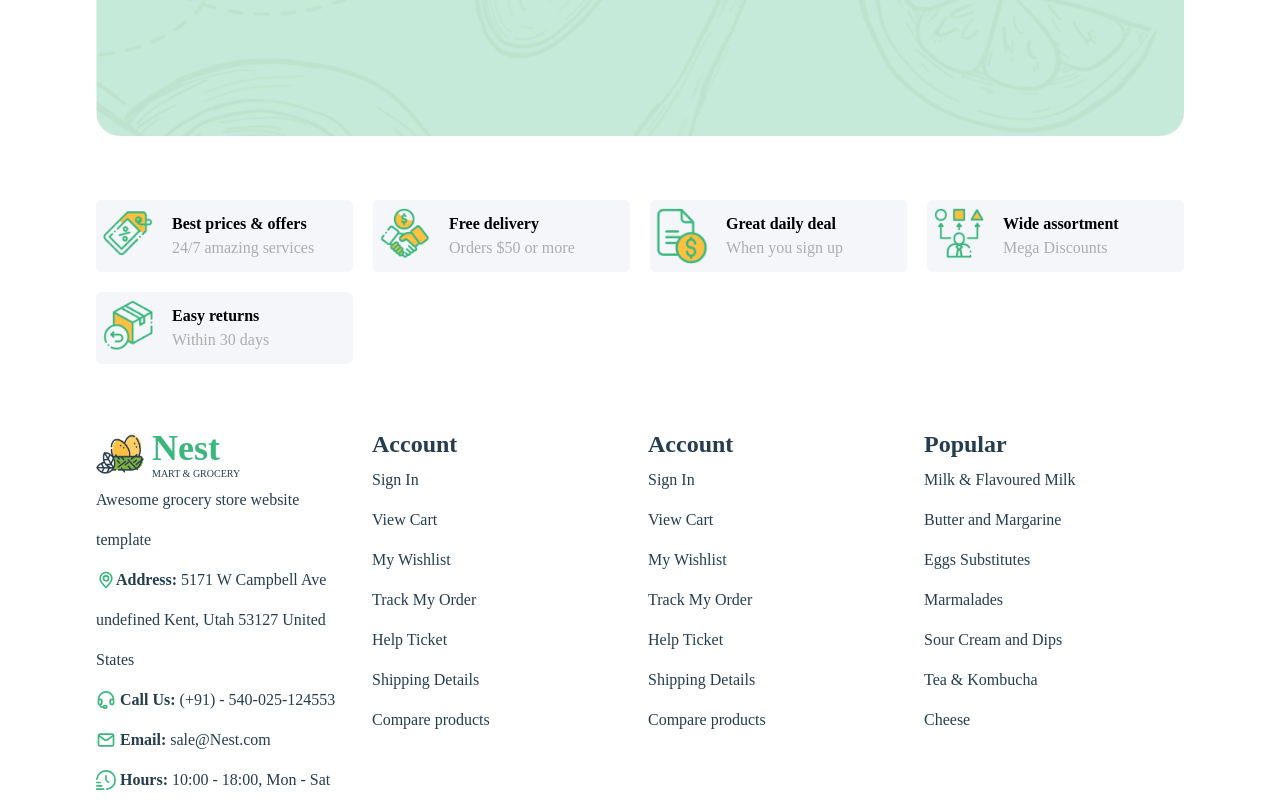
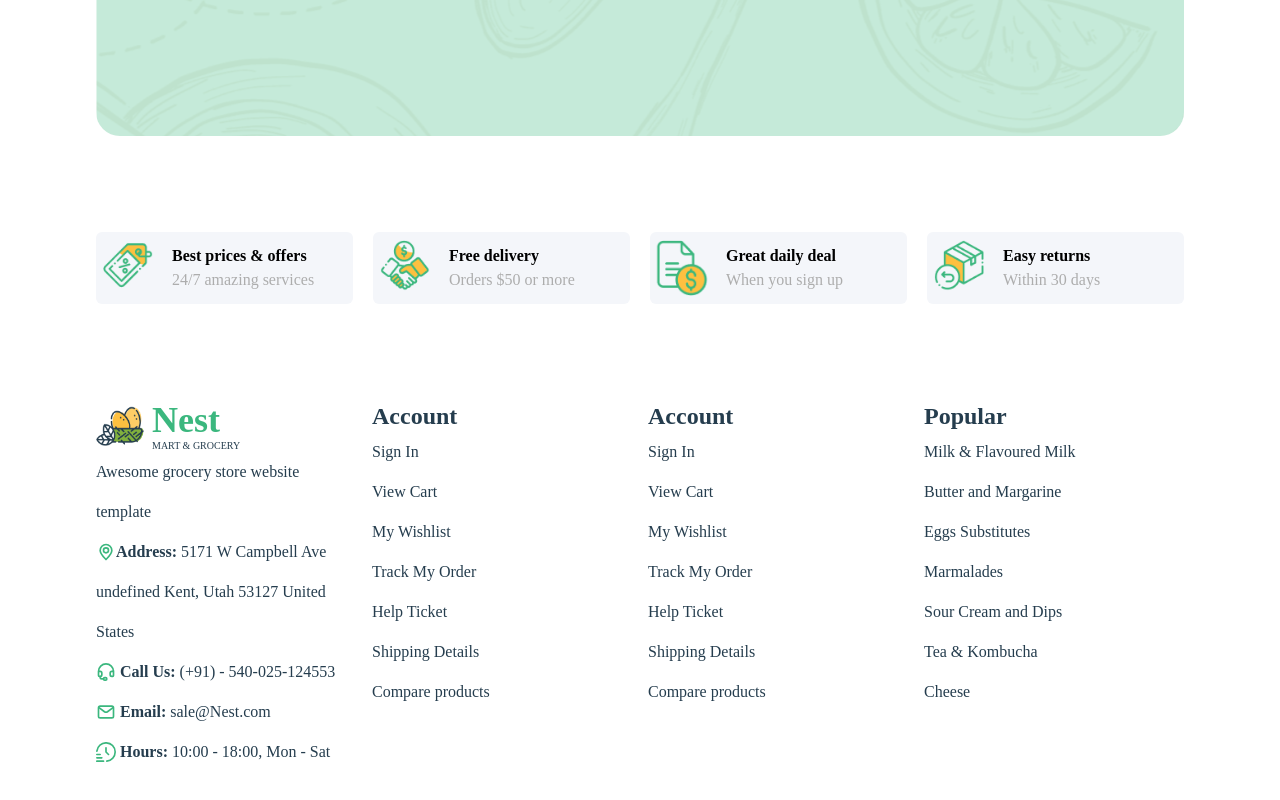
Before and after one commit to vicktor349/nestmart, a Next.js app: page / in a window 1280 px wide. Shown: the part 4863-5663 px from the top of the page. After the commit the page ends 5635 px from the top, so only its background shows below. Built offline with nearby package versions, Linux system fonts and the light colour scheme.

Commit message:
changed number of offers

```diff
--- a/components/Offers.js
+++ b/components/Offers.js
@@ -1,37 +1,12 @@
 import Image from 'next/image'
 import React from 'react'
+import Offerdata from '@/data/offerdata'
 
 const Offers = () =>
 {
-    const Offerdata = [
-        {
-            imageUrl: "/images/offers/pricetag.png",
-            name: "Best prices & offers",
-            text: "24/7 amazing services"
-        },
-        {
-            imageUrl: "/images/offers/freedelivery.png",
-            name: "Free delivery",
-            text: "Orders $50 or more"
-        },
-        {
-            imageUrl: "/images/offers/deals.png",
-            name: "Great daily deal",
-            text: "When you sign up"
-        },
-        {
-            imageUrl: "/images/offers/assortment.png",
-            name: "Wide assortment",
-            text: "Mega Discounts"
-        },
-        {
-            imageUrl: "/images/offers/returns.png",
-            name: "Easy returns",
-            text: "Within 30 days"
-        },
-    ]
+
     return (
-        <div className='grid grid-cols-100 gap-5 my-16'>
+        <div className='grid grid-cols-100 gap-5 my-24'>
             {Offerdata.map((data, id) =>
             {
                 return (
--- /dev/null
+++ b/data/offerdata.js
@@ -0,0 +1,23 @@
+const Offerdata = [
+    {
+        imageUrl: "/images/offers/pricetag.png",
+        name: "Best prices & offers",
+        text: "24/7 amazing services"
+    },
+    {
+        imageUrl: "/images/offers/freedelivery.png",
+        name: "Free delivery",
+        text: "Orders $50 or more"
+    },
+    {
+        imageUrl: "/images/offers/deals.png",
+        name: "Great daily deal",
+        text: "When you sign up"
+    },
+    {
+        imageUrl: "/images/offers/returns.png",
+        name: "Easy returns",
+        text: "Within 30 days"
+    }
+]
+export default Offerdata
```
